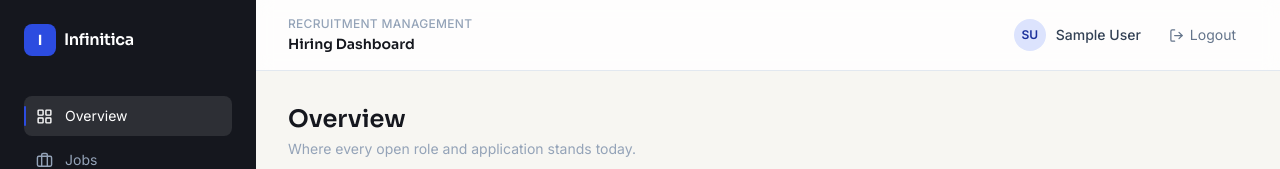
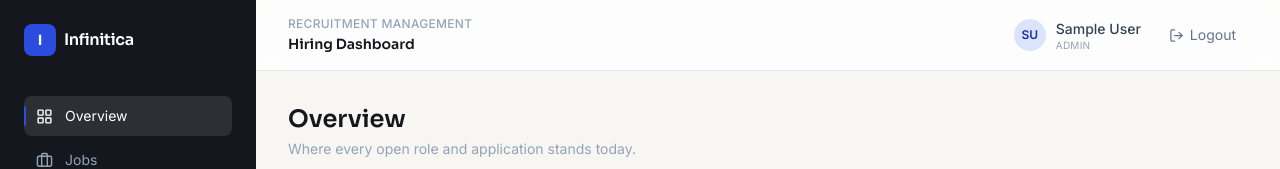
Before and after one commit to agrahariaakriti/recruitmentDashboard, a React (Vite) app in the folder Frontend/: page / in a window 1280 px wide. Shown: the top 169 px of the page. Built offline with nearby package versions, Linux system fonts and the light colour scheme; no server answers; sample sign-in values are in the browser's storage.

Commit message:
Enhance Navbar to show user role
Updated user display in Navbar to include role.

```diff
--- a/Frontend/src/components/Navbar.jsx
+++ b/Frontend/src/components/Navbar.jsx
@@ -29,7 +29,10 @@ const Navbar = () => {
           <div className="w-8 h-8 rounded-full bg-cobalt-100 text-cobalt-700 flex items-center justify-center text-xs font-semibold">
             {initials}
           </div>
-          <span className="text-sm font-medium text-slate-700">{user?.name}</span>
+          <div className="flex flex-col leading-tight">
+            <span className="text-sm font-medium text-slate-700">{user?.name}</span>
+            <span className="text-[10px] uppercase tracking-wide text-slate-400">{user?.role}</span>
+          </div>
         </div>
         <button
           onClick={handleLogout}
```
